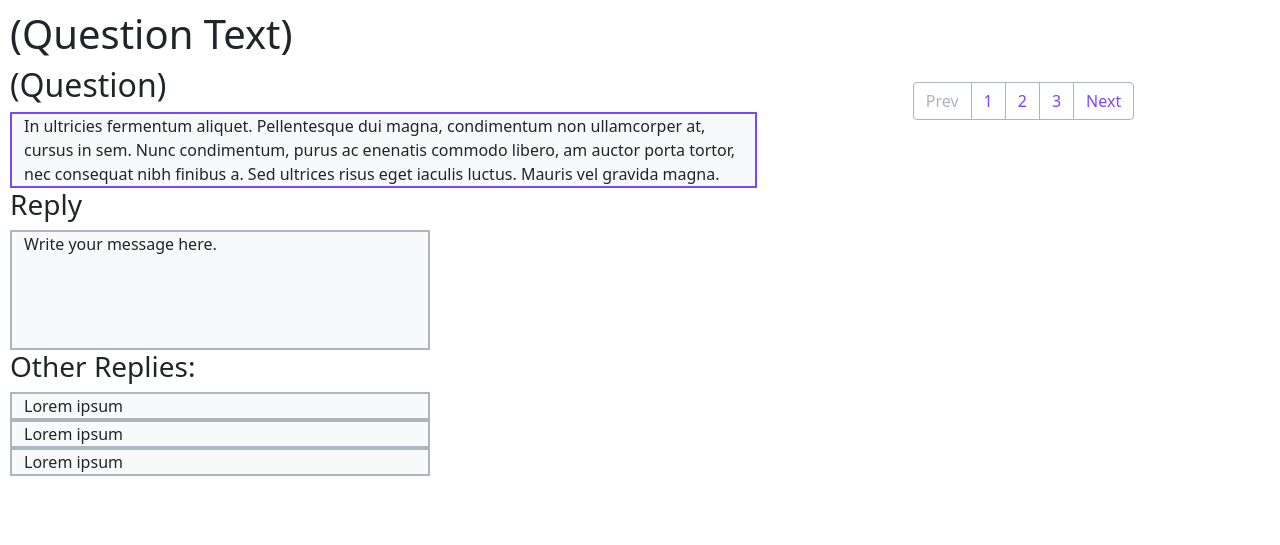
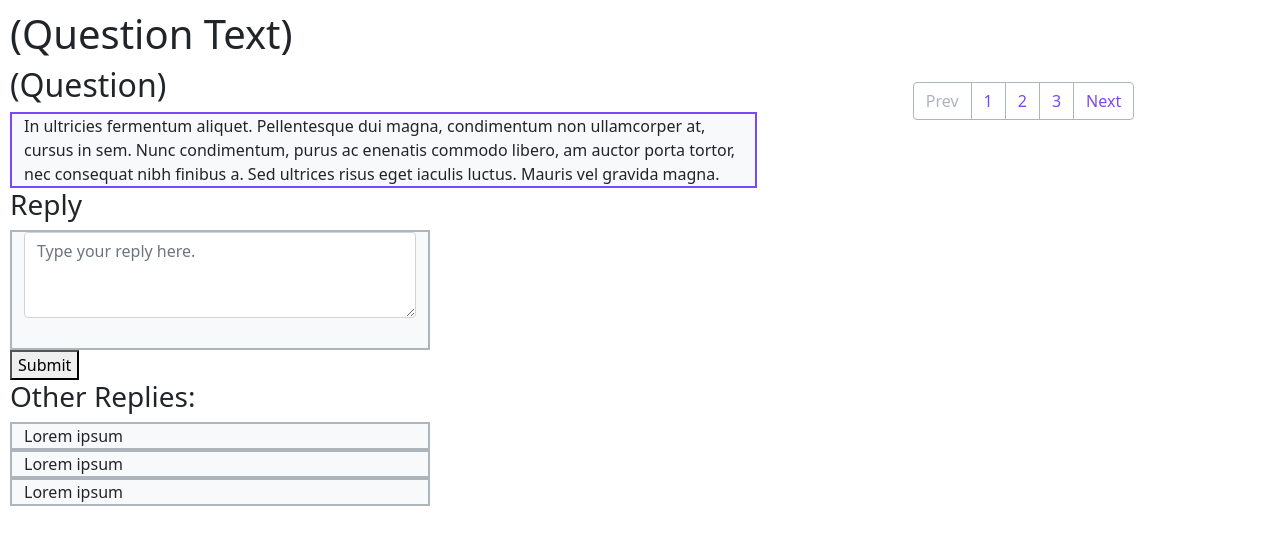
Before and after one commit to uzochi-dimkpa/ITSC-3155_Final-Project_Group-1, a Flask app: page /example in a window 1280 px wide. Shown: the part 66-611 px from the top of the page. Run offline with Flask 2, Linux system fonts and the light colour scheme; parts of the project's set-up code (start-up, migrations or seed data) failed here and were passed over; some libraries are stand-ins or nearby versions.

Commit message:
Update reply to form element

```diff
--- a/templates/question-example.html
+++ b/templates/question-example.html
@@ -15,9 +15,13 @@
     </div>
     <!--Main reply and other replies-->
     <h3>Reply</h3>
-    <div class="container reply main-reply">
-        Write your message here.
-    </div>
+    <form id="main-reply">
+        <div class="container reply main-reply">
+            <label for="reply" class="visually-hidden">Reply</label>
+            <textarea class="form-control" id="reply" name="reply" rows="3" placeholder="Type your reply here."></textarea>
+        </div>
+        <button type="submit">Submit</button>
+    </form>
     <h3>Other Replies:</h3>
     <div class="container reply">Lorem ipsum</div>
     <div class="container reply">Lorem ipsum</div>
```
